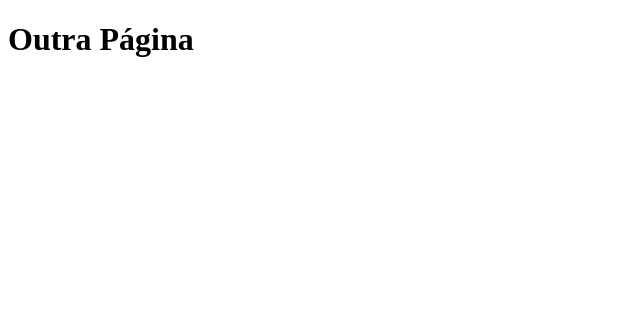
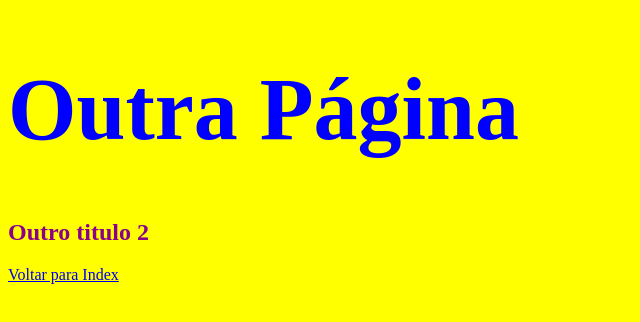
Before and after one commit to RogerTangRT/CSS, a plain HTML site: page outra.html in a window 1280 px wide. Shown: the whole page, without its empty margins (0-640 px from the left). Drawn offline with Linux system fonts and the light colour scheme.

Commit message:
CSS Externo

```diff
--- /dev/null
+++ b/css/estilo.css
@@ -0,0 +1,9 @@
+body {
+	background: yellow;
+}
+h1 {
+	color: blue;font-size: 88px;
+}
+h2{
+	color: darkmagenta;
+}
--- a/outra.html
+++ b/outra.html
@@ -4,9 +4,12 @@
 		<meta charset="UTF-8">
 		<meta name="author" content="Roger Tang">
 		<meta http-equiv="X-UA-Compatible" content="IE=edge">
+		<link rel="stylesheet" href="css/estilo.css">
 		<title>Outra Página</title>
 	</head>
 	<body>
 		<h1>Outra Página</h1>
+		<h2>Outro titulo 2</h2>
+		<a href="index.html">Voltar para Index</a>
 	</body>
 </HTML>
```
Also changed, not shown: index.html (+3 -5 lines), 1 other file. Lines whose indentation alone changed are shown as unchanged.
